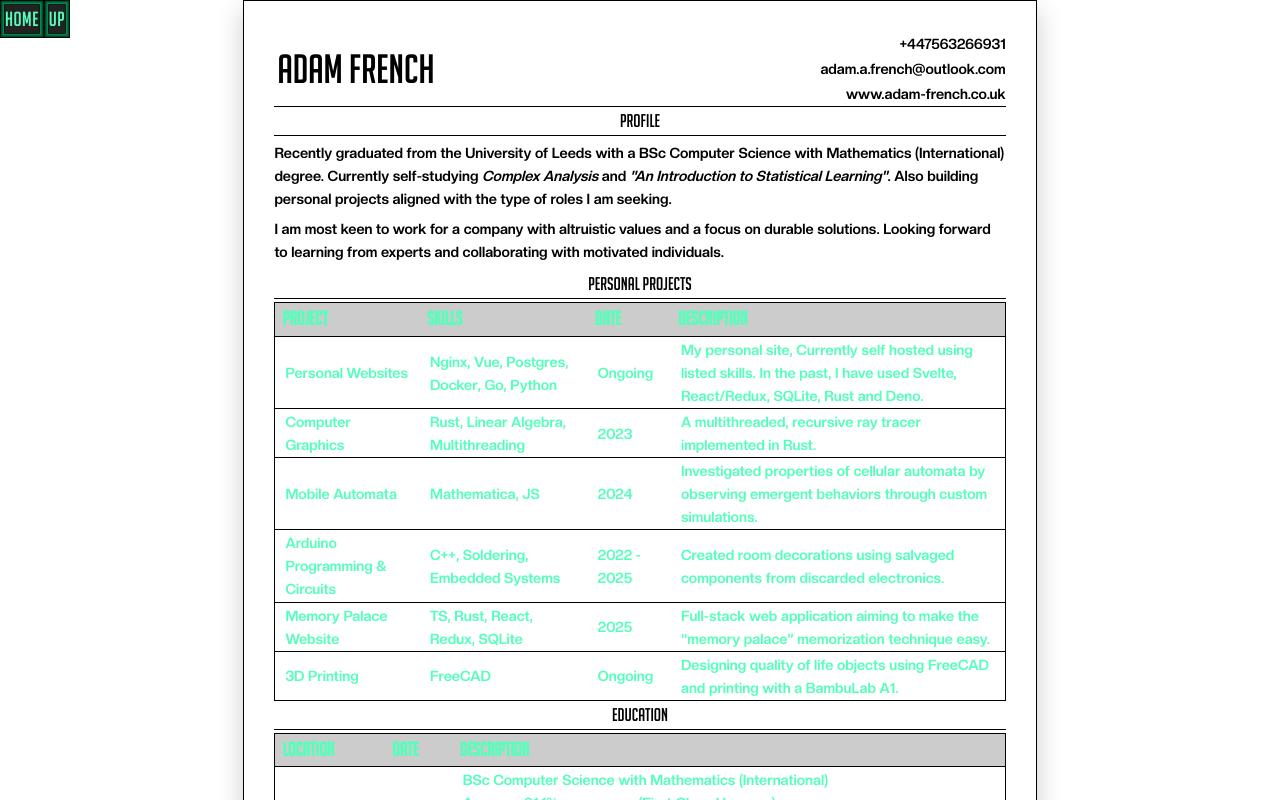
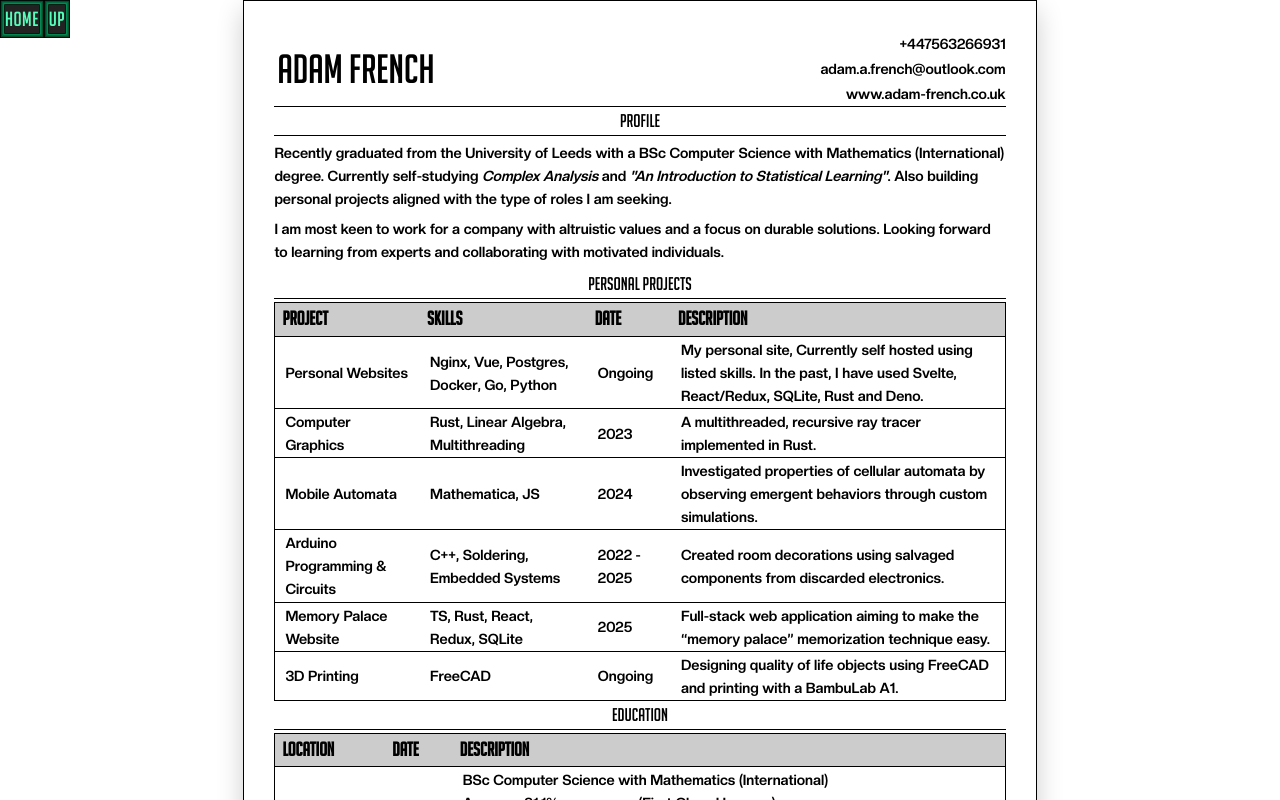
Before and after one commit to SteveThePug/web_server, a Vue app in the folder nginx/vue/: page /cv in a window 1280 px wide. Shown: the top 800 px of the page. Built offline with nearby package versions, Linux system fonts and the light colour scheme.

Commit message:
fix cv colors

```diff
--- a/nginx/vue/src/views/CV.vue
+++ b/nginx/vue/src/views/CV.vue
@@ -488,6 +488,7 @@ table {
 
 td {
     /* border: 2px solid var(--tertiary); */
+    color: var(--secondary);
     border-top: 1px solid var(--tertiary);
     padding: 1px 10px 1px 10px;
     font-size: var(--font-size-text);
@@ -495,6 +496,7 @@ td {
 }
 
 th {
+    color: var(--secondary);
     border: 2px solid var(--tertiary);
     padding: 1px 0px 1px 7px;
     font-family: var(--font-heading);
```
